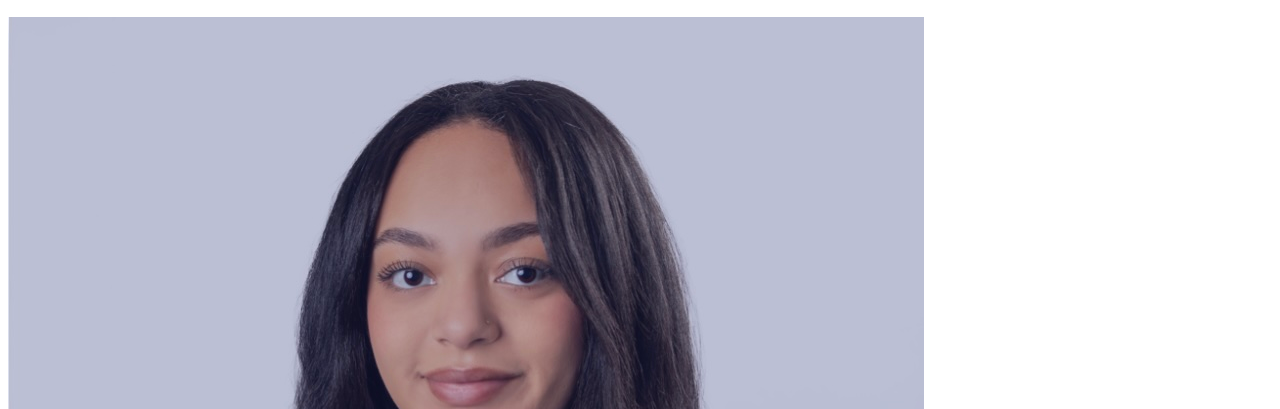
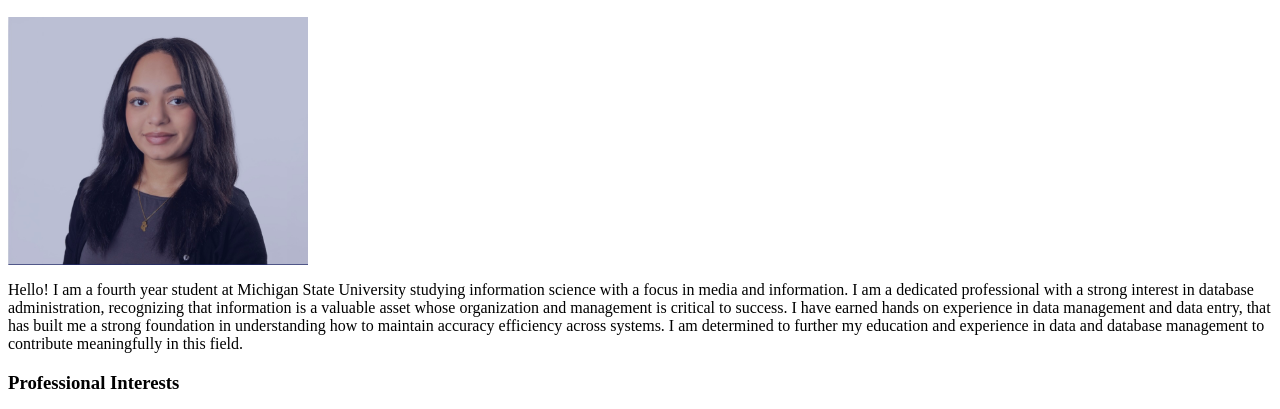
Before and after one commit to louiseconstant/MI349Sem-lc, a plain HTML site: page index.html in a window 1280 px wide. Shown: the part 168-577 px from the top of the page. Drawn offline with Linux system fonts and the light colour scheme.

Commit message:
Editing size of headshot

```diff
--- a/index.html
+++ b/index.html
@@ -21,7 +21,7 @@
      <section id="about" aria-labelledby="about-heading">
         <h2 id="about-heading">Get to Know Me</h2>
 
-        <img src="Professional Headshot.jpg" alt="Headshot">
+        <img src="Professional Headshot.jpg" alt="Headshot" width="300">
 
         <p>
             Hello! I am a fourth year student at Michigan State University studying information science with a focus in media and information. I am a dedicated professional with a strong interest in database administration, recognizing that information is a valuable asset whose organization and management is critical to success. I have earned hands on experience in data management and data entry, that has built me a strong foundation in understanding how to maintain accuracy efficiency across systems. I am determined to further my education and experience in data and database management to contribute meaningfully in this field.
```
